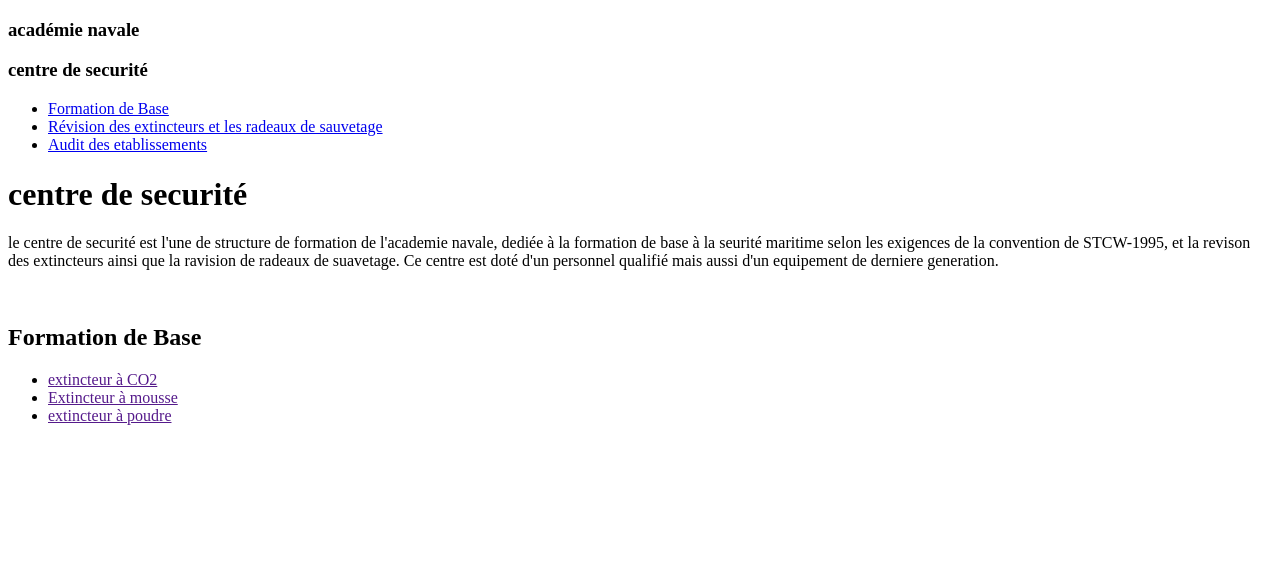
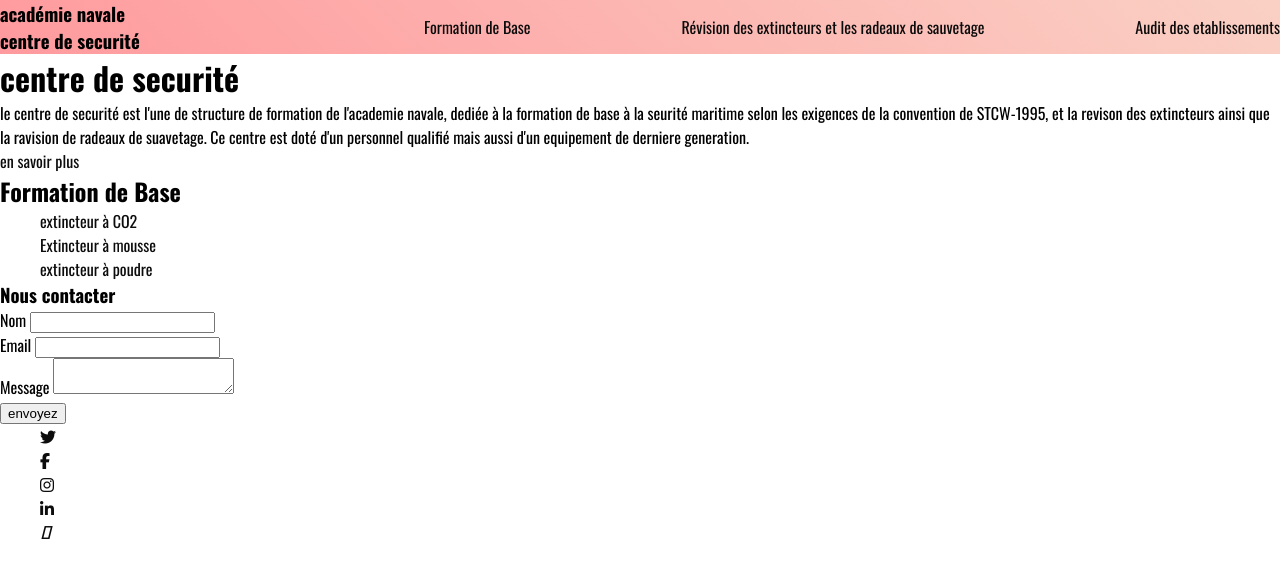
Before and after one commit to babiraagel/centre-de-securit-, a plain HTML site: page index.html in a window 1280 px wide. Drawn offline with Linux system fonts and the light colour scheme.

Commit message:
cs ameliorée

```diff
--- a/index.html
+++ b/index.html
@@ -4,6 +4,13 @@
     <meta charset="UTF-8" />
     <meta name="viewport" content="width=device-width, initial-scale=1.0" />
     <title>centre de securité</title>
+
+    <link
+      rel="stylesheet"
+      href="https://cdnjs.cloudflare.com/ajax/libs/font-awesome/6.5.2/css/all.min.css"
+    />
+
+    <link rel="stylesheet" href="style.css" />
   </head>
   <body>
     <nav>
@@ -31,20 +38,60 @@
             suavetage. Ce centre est doté d'un personnel qualifié mais aussi
             d'un equipement de derniere generation.
           </p>
+          <a href="#" class="button">en savoir plus</a>
         </div>
       </div>
-      <div class="image principale"><img src="#" alt="" /></div>
+      <div class="image principale"></div>
     </header>
-    <section class="section-1">
+    <section class="section">
       <h2>Formation de Base</h2>
       <ul>
         <li><a href="">extincteur à CO2</a></li>
         <li><a href="">Extincteur à mousse</a></li>
         <li><a href="">extincteur à poudre</a></li>
       </ul>
-      <div class="CO2"></div>
-      <div class="mousse"></div>
-      <div class="poudre"></div>
+      <div class="img-CO2"></div>
+      <div class="img-mousse"></div>
+      <div class="img-poudre"></div>
     </section>
+    <section class="section-1">
+      <h3>Nous contacter</h3>
+      <form action="#">
+        <div class="form-grid">
+          <div>
+            <label for="name">Nom</label>
+            <input type="text" id="name" />
+          </div>
+          <div>
+            <label for="email">Email</label>
+            <input type="text" id="email" />
+          </div>
+          <div>
+            <label for="message">Message</label>
+            <textarea name="message" id="message"></textarea>
+          </div>
+        </div>
+        <input type="submit" class="button" value="envoyez" />
+      </form>
+    </section>
+    <footer>
+      <ul>
+        <li>
+          <a href="#"><i class="fa-brands fa-twitter"></i></a>
+        </li>
+        <li>
+          <a href="#"><i class="fa-brands fa-facebook-f"></i></a>
+        </li>
+        <li>
+          <a href="#"><i class="fa-brands fa-instagram"></i></a>
+        </li>
+        <li>
+          <a href="#"><i class="fa-brands fa-linkedin-in"></i></a>
+        </li>
+        <li>
+          <a href="#"><i class="fa-light fa-envelope"></i></a>
+        </li>
+      </ul>
+    </footer>
   </body>
 </html>
--- /dev/null
+++ b/style.css
@@ -0,0 +1,30 @@
+@font-face {
+    font-family: Oswald;
+    src:url(./font/Oswald/Oswald-VariableFont_wght.ttf)
+}
+* {
+    margin: 0;
+    box-sizing: border-box;
+
+}
+
+body {
+    font-family: "Oswald", sans-serif;
+}
+li {
+    list-style: none;
+}
+a {
+    text-decoration: none;
+    color: rgb(12, 12, 12);
+}
+nav {
+    display: grid;
+    grid-template-columns: 30% 70%;
+    background-image: linear-gradient(45deg, #ff9a9e 0%, #fad0c4 99%, #fad0c4 100%);;
+}
+nav ul {
+    display: flex;
+    justify-content: space-between;
+    align-items: center;
+}
```
Also changed, not shown: font/Oswald/OFL.txt (added), font/Oswald/Oswald-VariableFont_wght.ttf (added), font/Oswald/README.txt (added), font/Oswald/static/Oswald-Bold.ttf (added), font/Oswald/static/Oswald-ExtraLight.ttf (added), font/Oswald/static/Oswald-Light.ttf (added), font/Oswald/static/Oswald-Medium.ttf (added), font/Oswald/static/Oswald-Regular.ttf (added), font/Oswald/static/Oswald-SemiBold.ttf (added).
